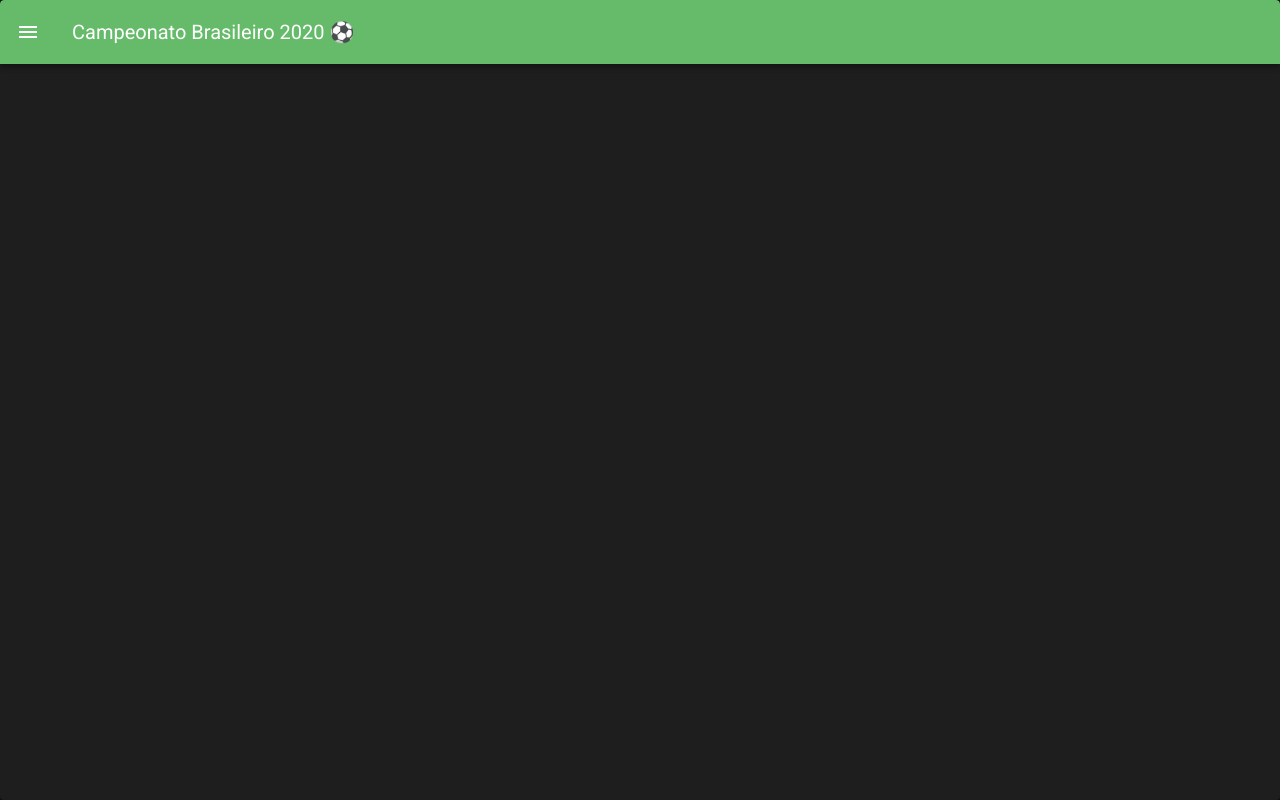
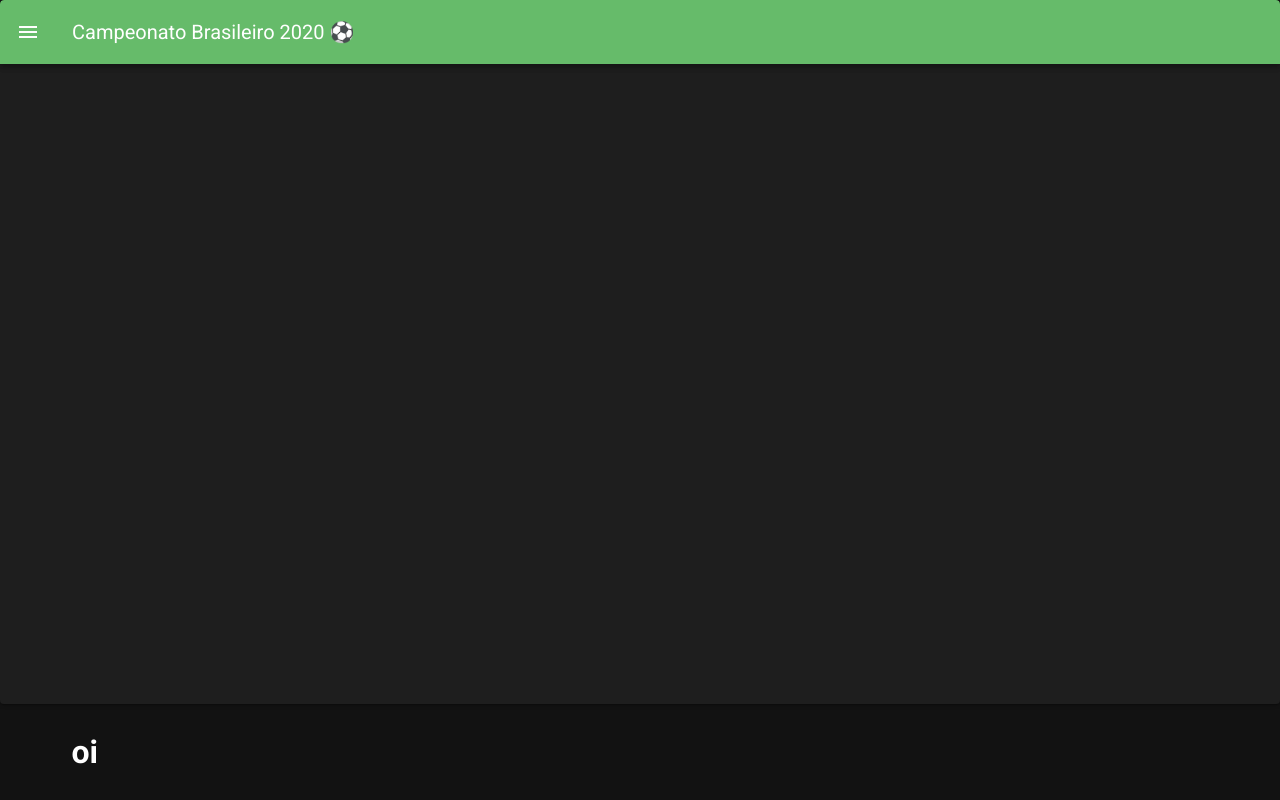
Before and after one commit to biadevcosta/campeonato-brasileiro, a Vue app: page / in a window 1280 px wide. Built offline with nearby package versions, Linux system fonts and the light colour scheme.

Commit message:
atualização

```diff
--- a/src/App.vue
+++ b/src/App.vue
@@ -45,19 +45,21 @@
     </v-navigation-drawer>
   </v-card>
     <v-main>
-      <!--<HelloWorld/>-->
+      <v-container>
+          <MeuInicio/>
+         </v-container>
     </v-main>
   </v-app>
 </template>
 
 <script>
-//import HelloWorld from './components/HelloWorld';
+import MeuInicio from './components/MeuInicio.vue';
 
 export default {
   name: 'App',
 
   components: {
-    //HelloWorld,
+    MeuInicio,
   },
 
   data: () => ({
--- /dev/null
+++ b/src/components/MeuInicio.vue
@@ -0,0 +1,15 @@
+<template>
+    <v-container>
+        <h1>oi</h1>
+    </v-container>
+</template>
+
+<script>
+export default {
+    name: 'MeuInicio'
+}
+</script>
+
+<style scooped>
+
+</style>
```
